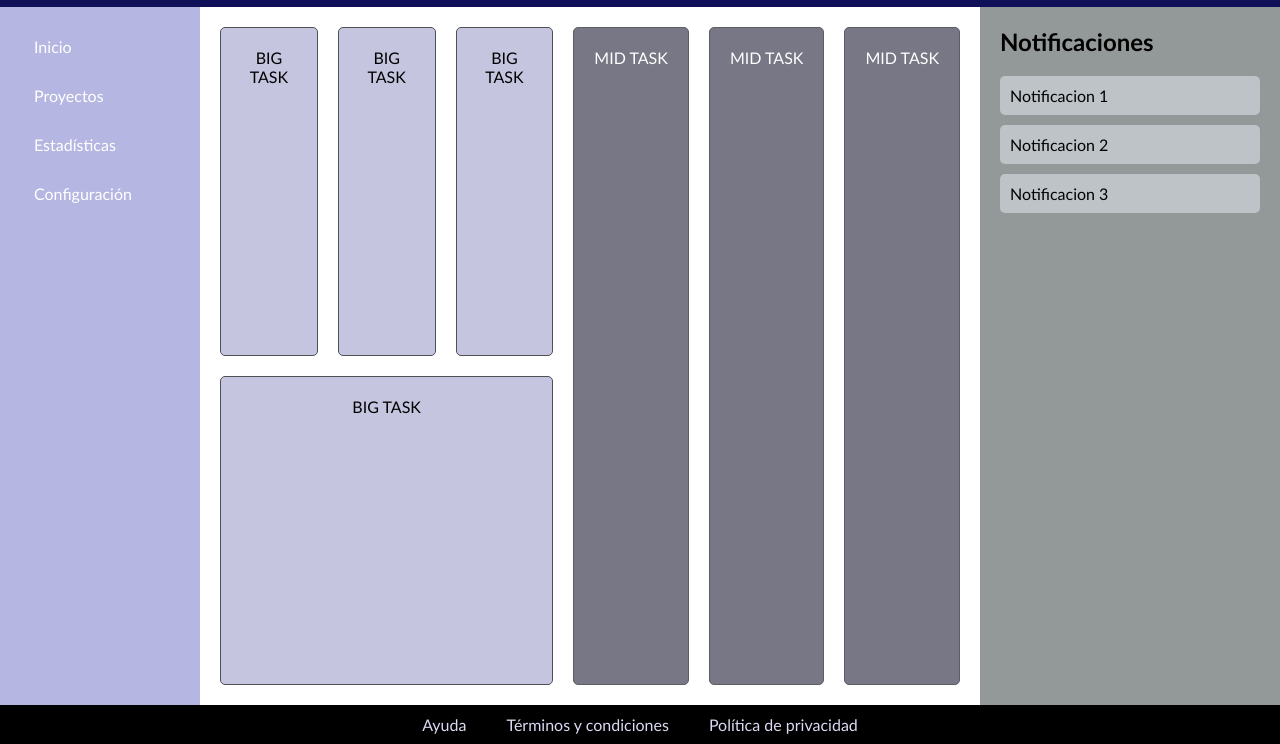
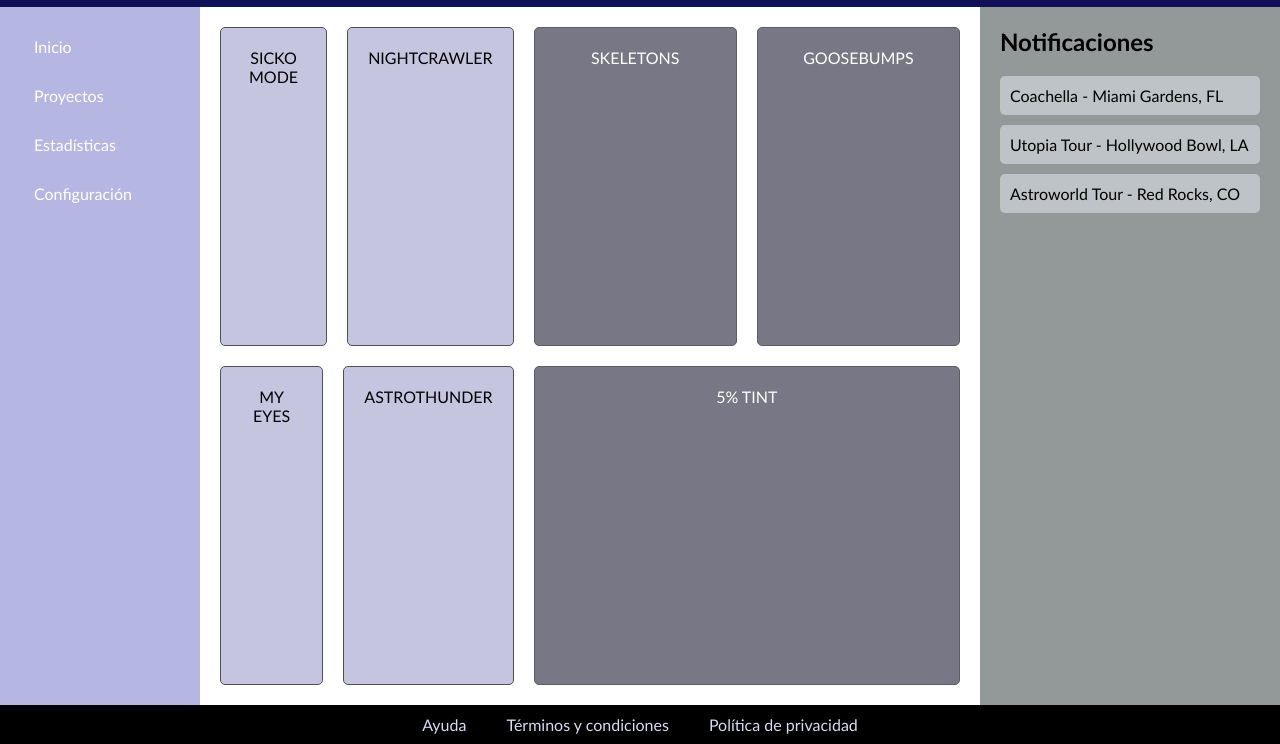
Before and after one commit to oscarsxrrano/proyect_xx3c, a plain HTML site: page src/index.html in a window 1280 px wide. Shown: the part 56-800 px from the top of the page. Drawn offline with Linux system fonts and the light colour scheme.

Commit message:
feat(master): last commit

```diff
--- a/src/index.html
+++ b/src/index.html
@@ -37,25 +37,25 @@
 
         <main>
             <section class="progreso-tareas">
-                <div class="big-task">BIG TASK</div>
-                <div class="big-task">BIG TASK</div>
-                <div class="big-task">BIG TASK</div>
-                <div class="big-task">BIG TASK</div>
+                <div class="big-task">SICKO MODE</div>
+                <div class="big-task">NIGHTCRAWLER</div>
+                <div class="big-task">MY EYES</div>
+                <div class="big-task">ASTROTHUNDER</div>
             </section>
 
             <section class="estadisticas-generales">
-                <div class="mid-task">MID TASK</div>
-                <div class="mid-task">MID TASK</div>
-                <div class="mid-task">MID TASK</div>
+                <div class="mid-task">SKELETONS</div>
+                <div class="mid-task">GOOSEBUMPS</div>
+                <div class="mid-task">5% TINT</div>
             </section>
         </main>
 
         <aside class="feed">
             <h2>Notificaciones</h2>
             <ul>
-                <li>Notificacion 1</li>
-                <li>Notificacion 2</li>
-                <li>Notificacion 3</li>
+                <li>Coachella - Miami Gardens, FL</li>
+                <li>Utopia Tour - Hollywood Bowl, LA</li>
+                <li>Astroworld Tour - Red Rocks, CO</li>
             </ul>
         </aside>
     </div>
```
